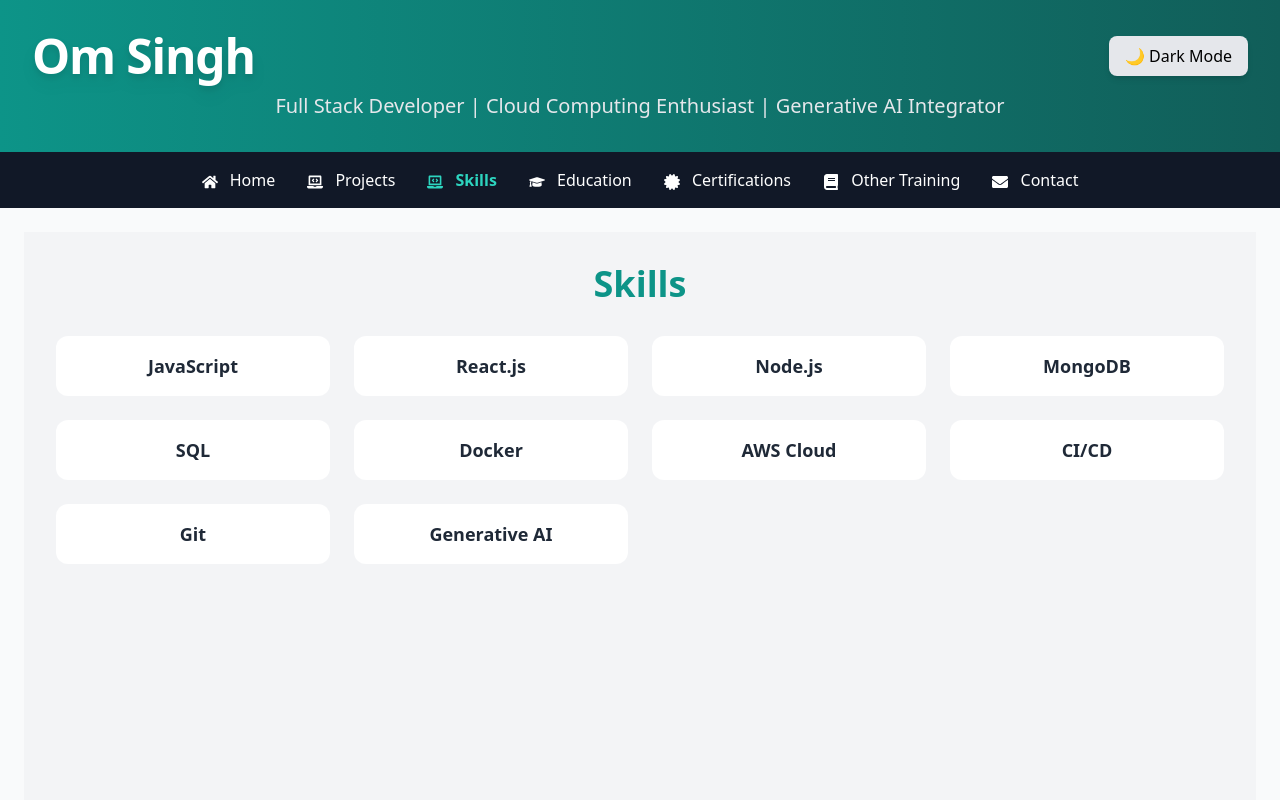
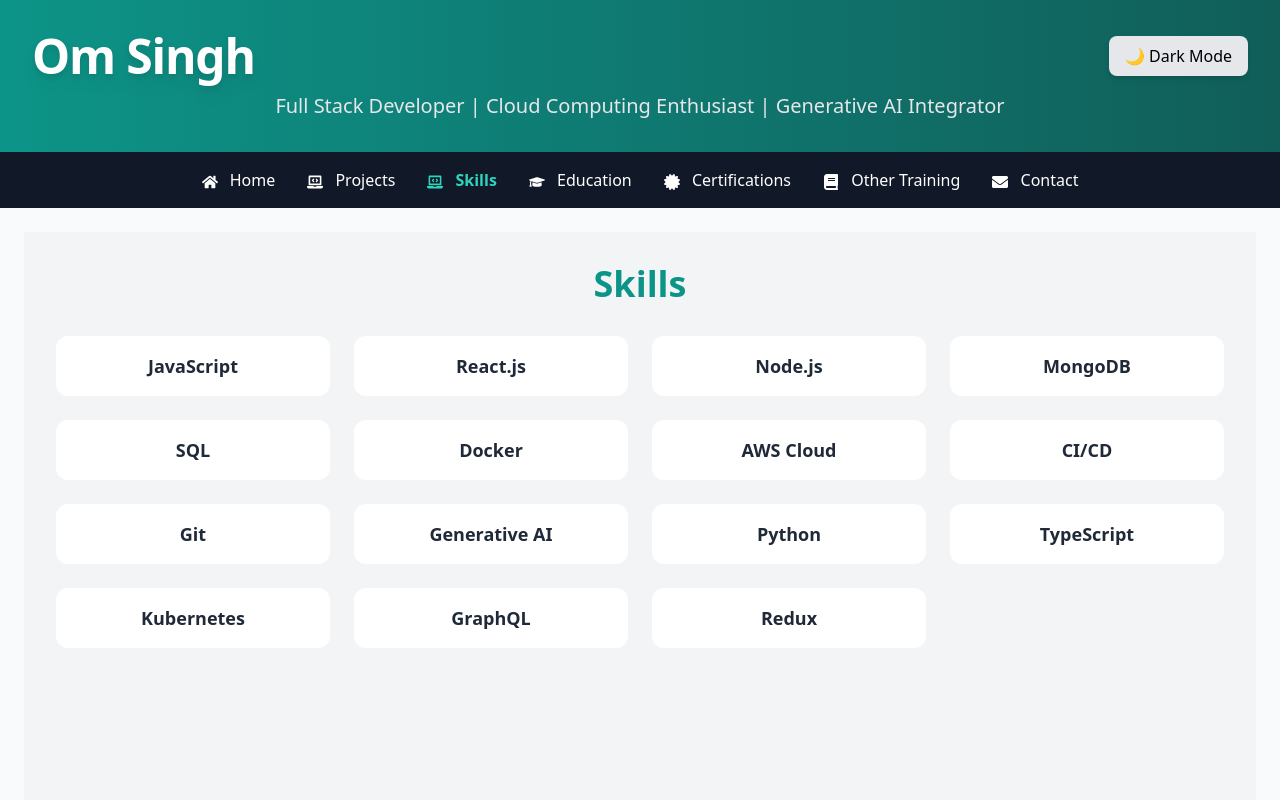
Before and after one commit to byteom/my-portfolio, a React (Vite) app: page /skills in a window 1280 px wide. Shown: the top 800 px of the page. Built offline with nearby package versions, Linux system fonts and the light colour scheme.

Commit message:
fix :#2 updating skills and experience

```diff
--- a/src/pages/Experience.jsx
+++ b/src/pages/Experience.jsx
@@ -1,19 +1,19 @@
 const Experience = () => {
   const experiences = [
     {
-        title: "Service Booking Website",
+      title: "Service Booking Platform",
       technologies: "React.js, Tailwind CSS, Git",
-        description: "Developed a user-friendly, scalable service booking platform with real-time data fetching and a seamless experience across devices."
+      description: "Built a responsive and scalable platform for service bookings, featuring real-time data integration and optimized for seamless cross-device functionality."
     },
     {
-        title: "Weather Dashboard",
+      title: "Global Weather Dashboard",
       technologies: "React, AWS Amplify",
-        description: "Created a weather tracking application utilizing public APIs, deployed using AWS Amplify for real-time data and global accessibility."
+      description: "Developed a weather tracking tool utilizing public APIs, deployed with AWS Amplify to enable real-time data access and global reach."
     },
     {
-        title: "E-commerce Product Catalog",
+      title: "E-commerce Product Catalog System",
       technologies: "AWS S3, Lambda, API Gateway",
-        description: "Designed and deployed a scalable product catalog system using AWS S3 and Lambda, reducing infrastructure costs while handling dynamic loads."
+      description: "Engineered a scalable product catalog system using AWS S3 and Lambda, effectively managing dynamic traffic while minimizing infrastructure costs."
     },
   ];
 
--- a/src/pages/Skills.jsx
+++ b/src/pages/Skills.jsx
@@ -10,6 +10,11 @@ const Skills = () => {
     { name: "CI/CD", color: "hover:shadow-teal-400" },
     { name: "Git", color: "hover:shadow-red-400" },
     { name: "Generative AI", color: "hover:shadow-purple-400" },
+    { name: "Python", color: "hover:shadow-blue-300" },
+    { name: "TypeScript", color: "hover:shadow-blue-600" },
+    { name: "Kubernetes", color: "hover:shadow-indigo-500" },
+    { name: "GraphQL", color: "hover:shadow-pink-400" },
+    { name: "Redux", color: "hover:shadow-purple-500" },
   ];
 
   return (
```
Lines whose indentation alone changed are shown as unchanged.
